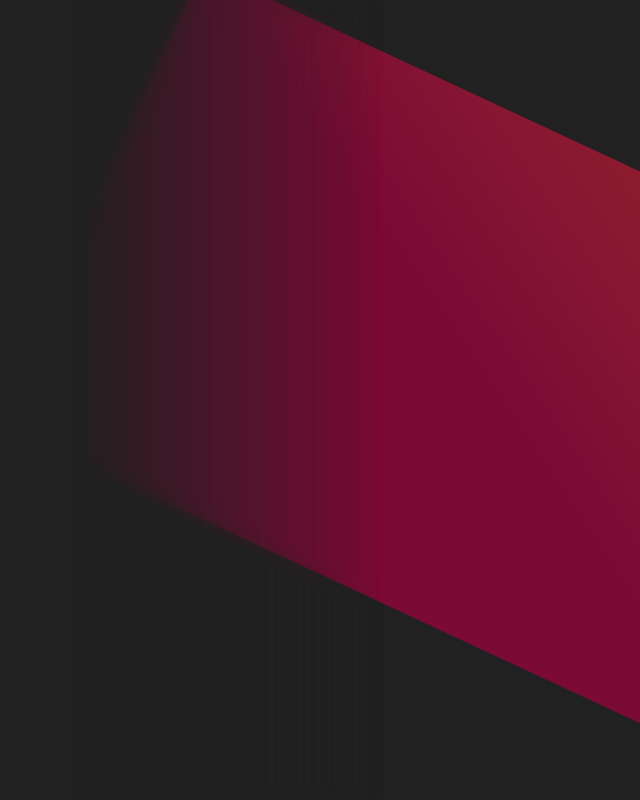
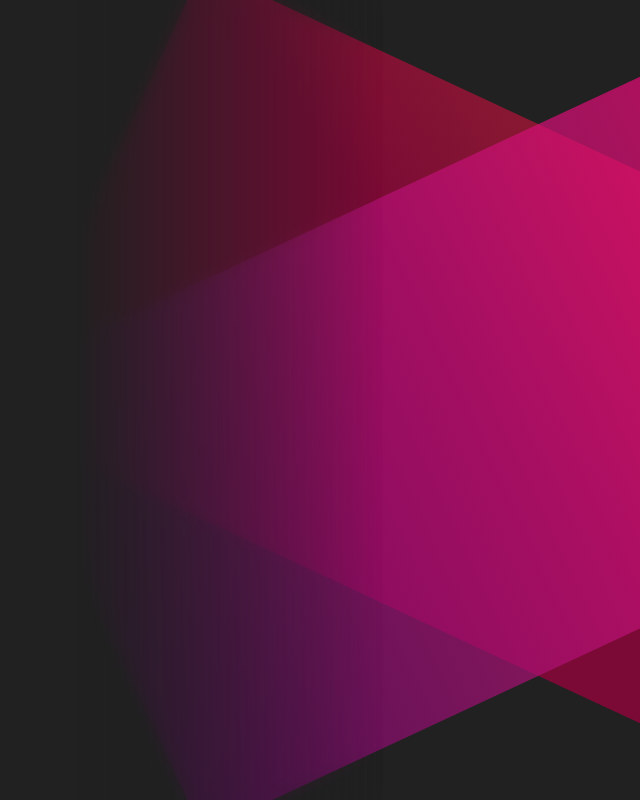
Before and after one commit to Dabdiiusuf/motesrum, a React (Vite) app in the folder UI-library/: page / in a window 1280 px wide. Shown: the whole page, without its empty margins (640-1280 px from the left). Built offline with nearby package versions, Linux system fonts and the light colour scheme.

Commit message:
added a navbar shell component

```diff
--- a/UI-library/src/components/Background/Background.tsx
+++ b/UI-library/src/components/Background/Background.tsx
@@ -2,7 +2,8 @@ const Background = () => {
   return (
     <div className="min-h-screen max-w-screen bg-[#212121] relative overflow-hidden">
       <div className="absolute left-0 top-0 w-4/5 h-full z-10 bg-gradient-to-r from-[#212121] via-[#212121] to-[#212121] backdrop-blur-sm [mask-image:linear-gradient(to_right,black_0,black_70%,transparent_100%)]"></div>
-      <div className="absolute right-[-250px] top-30 w-[65%] h-[500px] bg-gradient-to-tr from-[#A1003E] via-[#A1003E] to-[#CE252B] rotate-[25deg] opacity-70"></div>
+      <div className="absolute right-[-250px] top-30 w-[65%] h-[500px] bg-gradient-to-tr from-[#A1003E] via-[#A1003E] to-[#CE252B] rotate-[25deg] opacity-70 z-0"></div>
+      <div className="absolute right-[-250px] bottom-30 w-[65%] h-[500px] bg-gradient-to-r from-[#6c026c] to-[#FF0077] rotate-[-25deg] opacity-70 z-0"></div>
     </div>
   );
 };
--- a/UI-library/src/components/Buttons/FirstButton/FirstButton.tsx
+++ b/UI-library/src/components/Buttons/FirstButton/FirstButton.tsx
@@ -7,7 +7,7 @@ const FirstButton = ({
   handleBook = () => {
     console.log("hi");
   },
-  text = "boka",
+  text = "Boka",
 }: Props) => {
   return (
     <div>
--- /dev/null
+++ b/UI-library/src/components/NavbarShell/Nav.tsx
@@ -0,0 +1,5 @@
+const Nav = () => {
+  return <div></div>;
+};
+
+export default Nav;
--- /dev/null
+++ b/UI-library/src/components/NavbarShell/index.ts
@@ -0,0 +1 @@
+export { default as Nav } from "./Nav";
--- a/UI-library/src/components/Stepper/Stepper.tsx
+++ b/UI-library/src/components/Stepper/Stepper.tsx
@@ -5,7 +5,7 @@ const Stepper = () => {
       <div className="bg-[#999999] w-[20px] h-[20px] rounded-full z-10"></div>
       <div className="bg-[#999999] w-[20px] h-[20px] rounded-full z-10"></div>
       <div className="bg-[#999999] w-[20px] h-[20px] rounded-full z-10 mr-5"></div>
-      <hr className="absolute left-0 right-0 top-1/2 border-[1px] border-[#999999] z-0" />
+      <hr className="absolute w-full top-1/2 border-1 border-[#999999] z-0" />
     </div>
   );
 };
```
Also changed, not shown: 1 other file (tests, documents, lock files or other folders).
